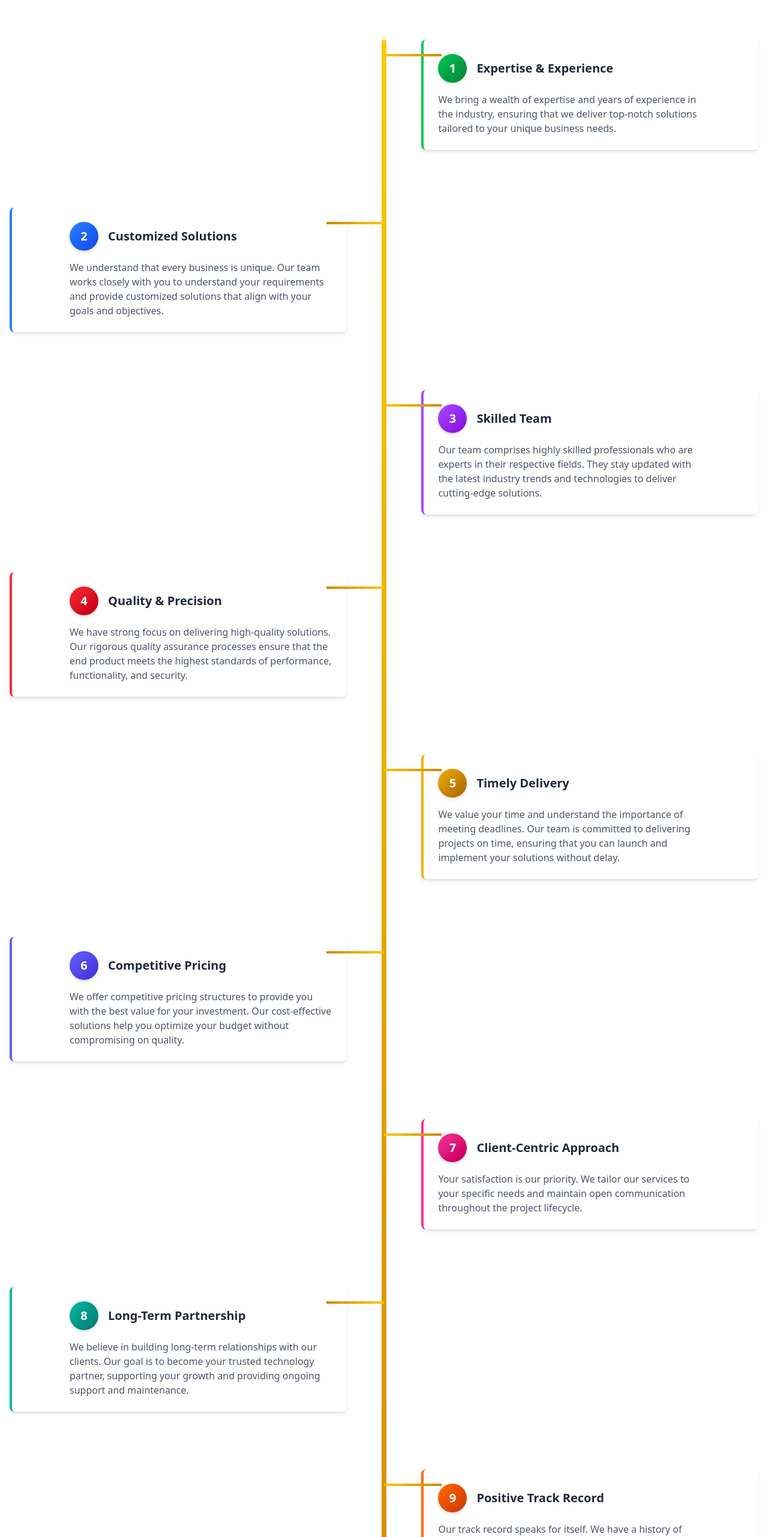
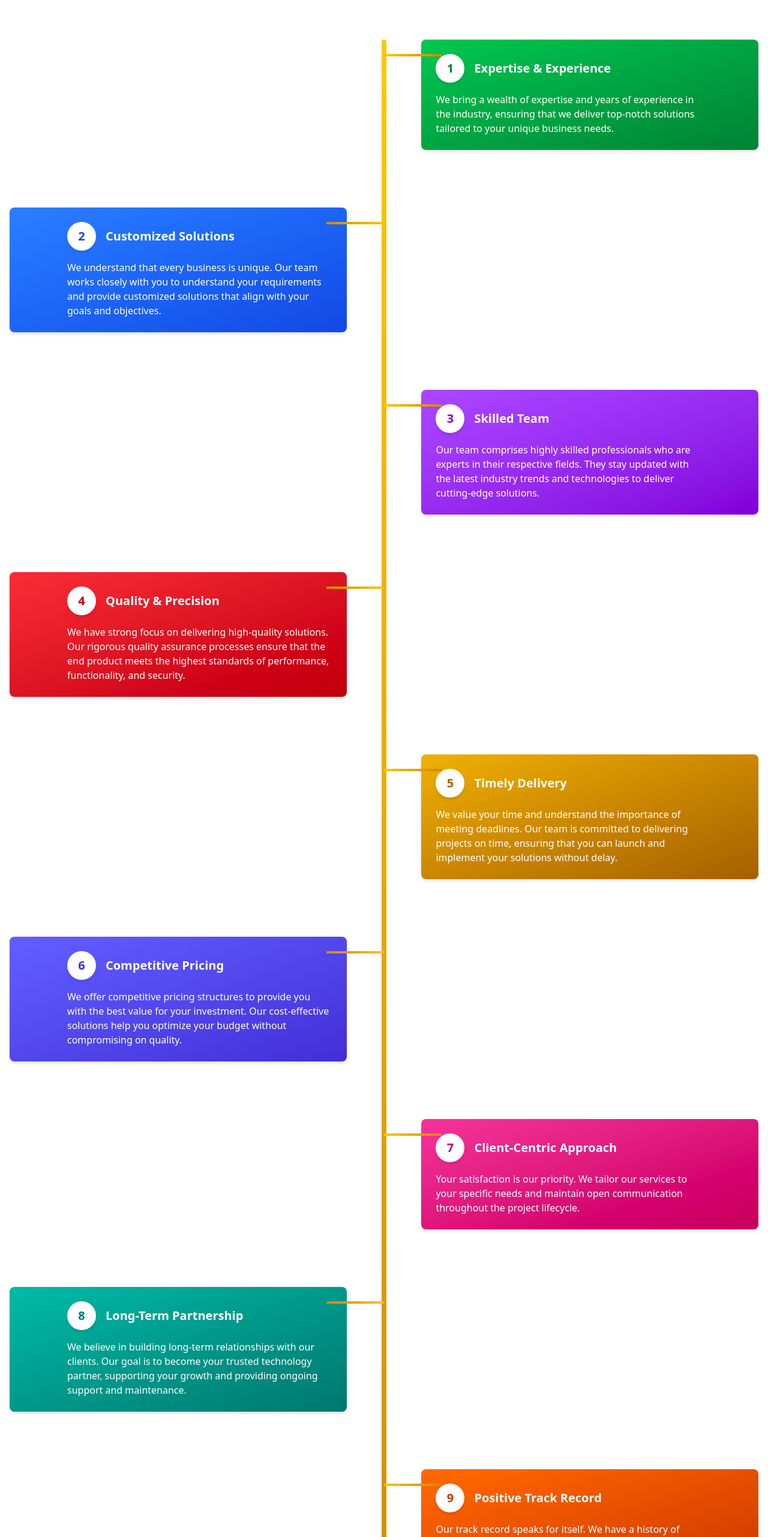
Before and after one commit to Himanshu-coder007/Qloron-Home-page, a React (Vite) app: page / in a window 1280 px wide. Shown: the part 2682-5245 px from the top of the page at 60% size. Built offline with nearby package versions, Linux system fonts and the light colour scheme.

Commit message:
Homepage updated again

```diff
--- a/src/components/home/Whywestandout.jsx
+++ b/src/components/home/Whywestandout.jsx
@@ -16,12 +16,12 @@ const WhyWeStandOut = () => {
         <div className="space-y-12 md:space-y-24">
           {/* Item 1 */}
           <div className="relative flex flex-col md:flex-row md:justify-end">
-            <div className="w-full md:w-[45%] md:pr-24 p-6 bg-white rounded-lg shadow-md hover:shadow-lg transition-shadow duration-300 border-l-4 border-green-500">
+            <div className="w-full md:w-[45%] md:pr-24 p-6 rounded-lg shadow-md hover:shadow-lg transition-shadow duration-300 bg-gradient-to-br from-green-500 to-green-700">
               <div className="flex items-center mb-4">
-                <div className="flex items-center justify-center w-12 h-12 rounded-full bg-gradient-to-br from-green-500 to-green-700 text-white font-bold text-xl mr-4 shadow-md">1</div>
-                <h4 className="text-xl font-bold text-gray-800">Expertise & Experience</h4>
+                <div className="flex items-center justify-center w-12 h-12 rounded-full bg-white text-green-700 font-bold text-xl mr-4 shadow-md">1</div>
+                <h4 className="text-xl font-bold text-white">Expertise & Experience</h4>
               </div>
-              <p className="text-gray-600">
+              <p className="text-white">
                 We bring a wealth of expertise and years of experience in the industry, ensuring that we deliver top-notch solutions tailored to your unique business needs.
               </p>
             </div>
@@ -30,12 +30,12 @@ const WhyWeStandOut = () => {
 
           {/* Item 2 */}
           <div className="relative flex flex-col md:flex-row md:justify-start">
-            <div className="w-full md:w-[45%] md:pl-24 p-6 bg-white rounded-lg shadow-md hover:shadow-lg transition-shadow duration-300 border-l-4 border-blue-500">
+            <div className="w-full md:w-[45%] md:pl-24 p-6 rounded-lg shadow-md hover:shadow-lg transition-shadow duration-300 bg-gradient-to-br from-blue-500 to-blue-700">
               <div className="flex items-center mb-4">
-                <div className="flex items-center justify-center w-12 h-12 rounded-full bg-gradient-to-br from-blue-500 to-blue-700 text-white font-bold text-xl mr-4 shadow-md">2</div>
-                <h4 className="text-xl font-bold text-gray-800">Customized Solutions</h4>
+                <div className="flex items-center justify-center w-12 h-12 rounded-full bg-white text-blue-700 font-bold text-xl mr-4 shadow-md">2</div>
+                <h4 className="text-xl font-bold text-white">Customized Solutions</h4>
               </div>
-              <p className="text-gray-600">
+              <p className="text-white">
                 We understand that every business is unique. Our team works closely with you to understand your requirements and provide customized solutions that align with your goals and objectives.
               </p>
             </div>
@@ -44,12 +44,12 @@ const WhyWeStandOut = () => {
 
           {/* Item 3 */}
           <div className="relative flex flex-col md:flex-row md:justify-end">
-            <div className="w-full md:w-[45%] md:pr-24 p-6 bg-white rounded-lg shadow-md hover:shadow-lg transition-shadow duration-300 border-l-4 border-purple-500">
+            <div className="w-full md:w-[45%] md:pr-24 p-6 rounded-lg shadow-md hover:shadow-lg transition-shadow duration-300 bg-gradient-to-br from-purple-500 to-purple-700">
               <div className="flex items-center mb-4">
-                <div className="flex items-center justify-center w-12 h-12 rounded-full bg-gradient-to-br from-purple-500 to-purple-700 text-white font-bold text-xl mr-4 shadow-md">3</div>
-                <h4 className="text-xl font-bold text-gray-800">Skilled Team</h4>
+                <div className="flex items-center justify-center w-12 h-12 rounded-full bg-white text-purple-700 font-bold text-xl mr-4 shadow-md">3</div>
+                <h4 className="text-xl font-bold text-white">Skilled Team</h4>
               </div>
-              <p className="text-gray-600">
+              <p className="text-white">
                 Our team comprises highly skilled professionals who are experts in their respective fields. They stay updated with the latest industry trends and technologies to deliver cutting-edge solutions.
               </p>
             </div>
@@ -58,12 +58,12 @@ const WhyWeStandOut = () => {
 
           {/* Item 4 */}
           <div className="relative flex flex-col md:flex-row md:justify-start">
-            <div className="w-full md:w-[45%] md:pl-24 p-6 bg-white rounded-lg shadow-md hover:shadow-lg transition-shadow duration-300 border-l-4 border-red-500">
+            <div className="w-full md:w-[45%] md:pl-24 p-6 rounded-lg shadow-md hover:shadow-lg transition-shadow duration-300 bg-gradient-to-br from-red-500 to-red-700">
               <div className="flex items-center mb-4">
-                <div className="flex items-center justify-center w-12 h-12 rounded-full bg-gradient-to-br from-red-500 to-red-700 text-white font-bold text-xl mr-4 shadow-md">4</div>
-                <h4 className="text-xl font-bold text-gray-800">Quality & Precision</h4>
+                <div className="flex items-center justify-center w-12 h-12 rounded-full bg-white text-red-700 font-bold text-xl mr-4 shadow-md">4</div>
+                <h4 className="text-xl font-bold text-white">Quality & Precision</h4>
               </div>
-              <p className="text-gray-600">
+              <p className="text-white">
                 We have strong focus on delivering high-quality solutions. Our rigorous quality assurance processes ensure that the end product meets the highest standards of performance, functionality, and security.
               </p>
             </div>
@@ -72,12 +72,12 @@ const WhyWeStandOut = () => {
 
           {/* Item 5 */}
           <div className="relative flex flex-col md:flex-row md:justify-end">
-            <div className="w-full md:w-[45%] md:pr-24 p-6 bg-white rounded-lg shadow-md hover:shadow-lg transition-shadow duration-300 border-l-4 border-yellow-500">
+            <div className="w-full md:w-[45%] md:pr-24 p-6 rounded-lg shadow-md hover:shadow-lg transition-shadow duration-300 bg-gradient-to-br from-yellow-500 to-yellow-700">
               <div className="flex items-center mb-4">
-                <div className="flex items-center justify-center w-12 h-12 rounded-full bg-gradient-to-br from-yellow-500 to-yellow-700 text-white font-bold text-xl mr-4 shadow-md">5</div>
-                <h4 className="text-xl font-bold text-gray-800">Timely Delivery</h4>
+                <div className="flex items-center justify-center w-12 h-12 rounded-full bg-white text-yellow-700 font-bold text-xl mr-4 shadow-md">5</div>
+                <h4 className="text-xl font-bold text-white">Timely Delivery</h4>
               </div>
-              <p className="text-gray-600">
+              <p className="text-white">
                 We value your time and understand the importance of meeting deadlines. Our team is committed to delivering projects on time, ensuring that you can launch and implement your solutions without delay.
               </p>
             </div>
@@ -86,12 +86,12 @@ const WhyWeStandOut = () => {
 
           {/* Item 6 */}
           <div className="relative flex flex-col md:flex-row md:justify-start">
-            <div className="w-full md:w-[45%] md:pl-24 p-6 bg-white rounded-lg shadow-md hover:shadow-lg transition-shadow duration-300 border-l-4 border-indigo-500">
+            <div className="w-full md:w-[45%] md:pl-24 p-6 rounded-lg shadow-md hover:shadow-lg transition-shadow duration-300 bg-gradient-to-br from-indigo-500 to-indigo-700">
               <div className="flex items-center mb-4">
-                <div className="flex items-center justify-center w-12 h-12 rounded-full bg-gradient-to-br from-indigo-500 to-indigo-700 text-white font-bold text-xl mr-4 shadow-md">6</div>
-                <h4 className="text-xl font-bold text-gray-800">Competitive Pricing</h4>
+                <div className="flex items-center justify-center w-12 h-12 rounded-full bg-white text-indigo-700 font-bold text-xl mr-4 shadow-md">6</div>
+                <h4 className="text-xl font-bold text-white">Competitive Pricing</h4>
               </div>
-              <p className="text-gray-600">
+              <p className="text-white">
                 We offer competitive pricing structures to provide you with the best value for your investment. Our cost-effective solutions help you optimize your budget without compromising on quality.
               </p>
             </div>
@@ -100,12 +100,12 @@ const WhyWeStandOut = () => {
 
           {/* Item 7 */}
           <div className="relative flex flex-col md:flex-row md:justify-end">
-            <div className="w-full md:w-[45%] md:pr-24 p-6 bg-white rounded-lg shadow-md hover:shadow-lg transition-shadow duration-300 border-l-4 border-pink-500">
+            <div className="w-full md:w-[45%] md:pr-24 p-6 rounded-lg shadow-md hover:shadow-lg transition-shadow duration-300 bg-gradient-to-br from-pink-500 to-pink-700">
               <div className="flex items-center mb-4">
-                <div className="flex items-center justify-center w-12 h-12 rounded-full bg-gradient-to-br from-pink-500 to-pink-700 text-white font-bold text-xl mr-4 shadow-md">7</div>
-                <h4 className="text-xl font-bold text-gray-800">Client-Centric Approach</h4>
+                <div className="flex items-center justify-center w-12 h-12 rounded-full bg-white text-pink-700 font-bold text-xl mr-4 shadow-md">7</div>
+                <h4 className="text-xl font-bold text-white">Client-Centric Approach</h4>
               </div>
-              <p className="text-gray-600">
+              <p className="text-white">
                 Your satisfaction is our priority. We tailor our services to your specific needs and maintain open communication throughout the project lifecycle.
               </p>
             </div>
@@ -114,12 +114,12 @@ const WhyWeStandOut = () => {
 
           {/* Item 8 */}
           <div className="relative flex flex-col md:flex-row md:justify-start">
-            <div className="w-full md:w-[45%] md:pl-24 p-6 bg-white rounded-lg shadow-md hover:shadow-lg transition-shadow duration-300 border-l-4 border-teal-500">
+            <div className="w-full md:w-[45%] md:pl-24 p-6 rounded-lg shadow-md hover:shadow-lg transition-shadow duration-300 bg-gradient-to-br from-teal-500 to-teal-700">
               <div className="flex items-center mb-4">
-                <div className="flex items-center justify-center w-12 h-12 rounded-full bg-gradient-to-br from-teal-500 to-teal-700 text-white font-bold text-xl mr-4 shadow-md">8</div>
-                <h4 className="text-xl font-bold text-gray-800">Long-Term Partnership</h4>
+                <div className="flex items-center justify-center w-12 h-12 rounded-full bg-white text-teal-700 font-bold text-xl mr-4 shadow-md">8</div>
+                <h4 className="text-xl font-bold text-white">Long-Term Partnership</h4>
               </div>
-              <p className="text-gray-600">
+              <p className="text-white">
                 We believe in building long-term relationships with our clients. Our goal is to become your trusted technology partner, supporting your growth and providing ongoing support and maintenance.
               </p>
             </div>
@@ -128,12 +128,12 @@ const WhyWeStandOut = () => {
 
           {/* Item 9 */}
           <div className="relative flex flex-col md:flex-row md:justify-end">
-            <div className="w-full md:w-[45%] md:pr-24 p-6 bg-white rounded-lg shadow-md hover:shadow-lg transition-shadow duration-300 border-l-4 border-orange-500">
+            <div className="w-full md:w-[45%] md:pr-24 p-6 rounded-lg shadow-md hover:shadow-lg transition-shadow duration-300 bg-gradient-to-br from-orange-500 to-orange-700">
               <div className="flex items-center mb-4">
-                <div className="flex items-center justify-center w-12 h-12 rounded-full bg-gradient-to-br from-orange-500 to-orange-700 text-white font-bold text-xl mr-4 shadow-md">9</div>
-                <h4 className="text-xl font-bold text-gray-800">Positive Track Record</h4>
+                <div className="flex items-center justify-center w-12 h-12 rounded-full bg-white text-orange-700 font-bold text-xl mr-4 shadow-md">9</div>
+                <h4 className="text-xl font-bold text-white">Positive Track Record</h4>
               </div>
-              <p className="text-gray-600">
+              <p className="text-white">
                 Our track record speaks for itself. We have a history of successful projects and satisfied clients who have achieved their business goals with our assistance.
               </p>
             </div>
@@ -142,12 +142,12 @@ const WhyWeStandOut = () => {
 
           {/* Item 10 */}
           <div className="relative flex flex-col md:flex-row md:justify-start">
-            <div className="w-full md:w-[45%] md:pl-24 p-6 bg-white rounded-lg shadow-md hover:shadow-lg transition-shadow duration-300 border-l-4 border-cyan-500">
+            <div className="w-full md:w-[45%] md:pl-24 p-6 rounded-lg shadow-md hover:shadow-lg transition-shadow duration-300 bg-gradient-to-br from-cyan-500 to-cyan-700">
               <div className="flex items-center mb-4">
-                <div className="flex items-center justify-center w-12 h-12 rounded-full bg-gradient-to-br from-cyan-500 to-cyan-700 text-white font-bold text-xl mr-4 shadow-md">10</div>
-                <h4 className="text-xl font-bold text-gray-800">Project Completion</h4>
+                <div className="flex items-center justify-center w-12 h-12 rounded-full bg-white text-cyan-700 font-bold text-xl mr-4 shadow-md">10</div>
+                <h4 className="text-xl font-bold text-white">Project Completion</h4>
               </div>
-              <p className="text-gray-600">
+              <p className="text-white">
                 The project is completed and we give it to our customer. We also ask for customer's feedback to continuously improve our services.
               </p>
             </div>
```
